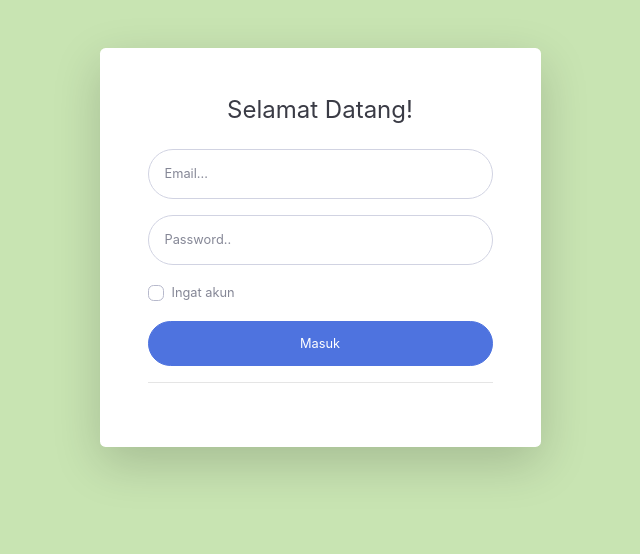
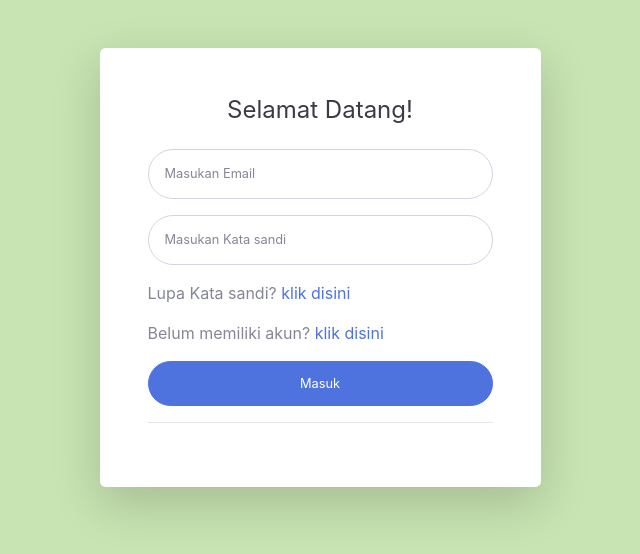
Before and after one commit to ExersicePro/Main, a PHP site: page /login.php in a window 1280 px wide. Shown: the top 554 px of the page, without its empty margins (320-960 px from the left). Run offline with PHP 8.4, Linux system fonts and the light colour scheme; some libraries are stand-ins or nearby versions.

Commit message:
Update login.php

```diff
--- a/login.php
+++ b/login.php
@@ -11,11 +11,7 @@
 
   <title>Masuk</title>
   <link rel="icon" type="image/x-icon" href="./assets/img/loco.jpg">
-  <!-- Custom fonts for this template-->
   <link href="vendor/fontawesome-free/css/all.min.css" rel="stylesheet" type="text/css">
-
-
-  <!-- Custom styles for this template-->
   <link href="./assets/css/sb-admin-2.min.css" rel="stylesheet">
 
 </head>
@@ -32,19 +28,16 @@
                   </div>
                   <form class="user" action="proses-login.php" method="post">
                     <div class="form-group">
-                      <input type="email" name="email" class="form-control form-control-user" id="exampleInputEmail" aria-describedby="emailHelp" placeholder="Email...">
+                      <input type="email" name="email" class="form-control form-control-user" id="exampleInputEmail" aria-describedby="emailHelp" placeholder="Masukan Email">
                     </div>
                     <div class="form-group">
-                      <input type="password" name="pass" class="form-control form-control-user" id="exampleInputPassword" placeholder="Password..">
+                      <input type="password" name="pass" class="form-control form-control-user" id="exampleInputPassword" placeholder="Masukan Kata sandi">
                     </div>
-                    <div class="form-group">
-                      <div class="custom-control custom-checkbox small">
-                        <input type="checkbox" class="custom-control-input" id="customCheck">
-                        <label class="custom-control-label" for="customCheck">Ingat akun</label>
-                      </div>
-                    </div>
+                      <p>Lupa Kata sandi? <a href="#">klik disini</a> </p>
+                      <p>Belum memiliki akun? <a href="./register.php">klik disini</a> </p>
                     <input type="submit" name="submit" class="btn btn-primary btn-user btn-block" value="Masuk">
                   </form>
+
                   <hr>
                 </div>
 
```
